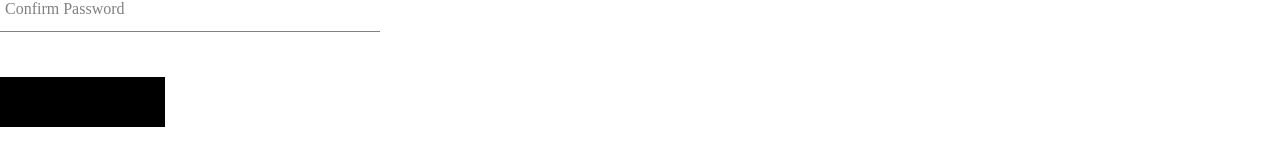
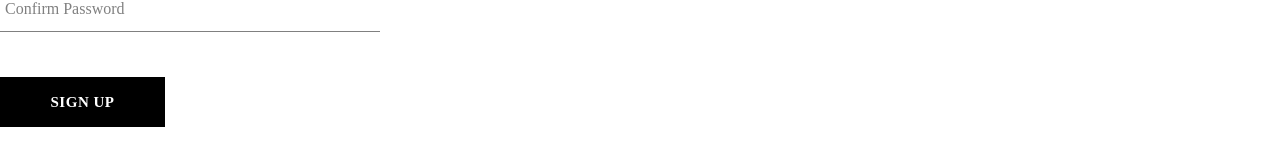
Before and after one commit to unekuogbaje/leathermore, a React (Create React App) app: page /sign-in in a window 1280 px wide. Shown: the part 555-720 px from the top of the page. Built offline with nearby package versions, Linux system fonts and the light colour scheme; the HTML template or start-up script is replaced by a standard one.

Commit message:
fixed button text

```diff
--- /dev/null
+++ b/src/components/button/button.component.jsx
@@ -0,0 +1,19 @@
+import "./button.styles.scss";
+
+export const BUTTON_TYPE_CLASSES = {
+    google: "google-sign-in",
+    inverted: "inverted",
+};
+
+const Button = ({ children, buttonType, ...otherProps }) => {
+    return (
+        <button
+            className= {`button-container ${BUTTON_TYPE_CLASSES[buttonType]}`}
+            {...otherProps}
+        >
+            {children}
+        </button>
+        );
+};
+
+export default Button;
--- a/src/components/button/button.jsx
+++ /dev/null
@@ -1,17 +0,0 @@
-import './button.styles.scss'
-
-const BUTTON_TYPE_CLASSES = {
-    google: 'google-sign-in',
-    inverted: 'inverted'
-}
-const Button = ({ Children, buttonType, ...otherProps }) => {
-    return (
-        <button className= {`button-container ${BUTTON_TYPE_CLASSES[buttonType] }`}
-        {...otherProps}
-        >
-            {Children}
-        </button>
-        );
-};
-
-export default Button;
--- a/src/components/button/button.styles.scss
+++ b/src/components/button/button.styles.scss
@@ -9,7 +9,7 @@
     background-color: black;
     color: white;
     text-transform: uppercase;
-    font-family: 'Open Sans Condensed';
+    font-family: 'Barlow Condensed';
     font-weight: bolder;
     border: none;
     cursor: pointer;
```
Also changed, not shown: src/components/sign-up/sign-up.component.jsx (+11 -6 lines).
